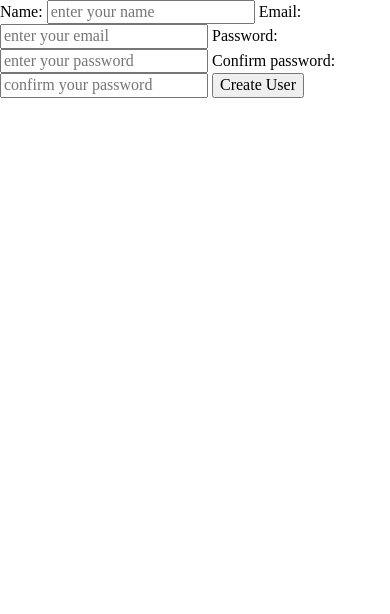
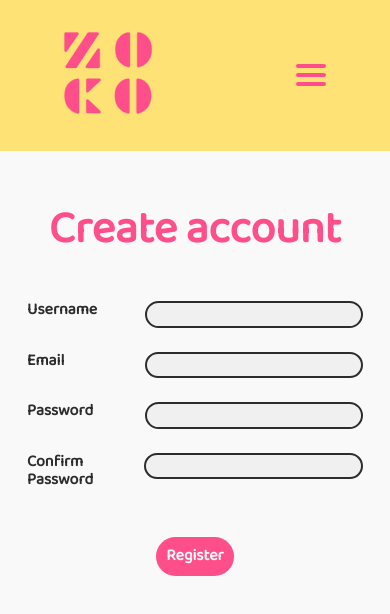
Before and after one commit to PaulaBCdev/practica_frontend, a plain HTML site: page register.html in a window 390 px wide. Drawn offline with Linux system fonts and the light colour scheme.

Commit message:
register page design with responsive

```diff
--- a/register.html
+++ b/register.html
@@ -5,29 +5,72 @@
     <meta charset="UTF-8">
     <meta name="viewport" content="width=device-width, initial-scale=1.0">
     <title>Register</title>
+    <link rel="stylesheet" href="https://fonts.googleapis.com/css2?family=Baloo+2&display=swap">
     <link rel="stylesheet" href="./styles/normalize.css">
+    <link rel="stylesheet" href="./styles/common.css">
+    <link rel="stylesheet" href="./styles/navbar.css">
+    <link rel="stylesheet" href="./styles/loader.css">
     <link rel="stylesheet" href="./styles/notifications.css">
+    <link rel="stylesheet" href="./styles/register.css">
 </head>
 
-<body>
-    <form>
-        <label for="name">Name: </label>
-        <input type="text" id="name" name="name" placeholder="enter your name">
+<body class="main-bg">
+    <h1 class="sr-only">Zoco - Register</h1>
 
-        <label for="email">Email: </label>
-        <input type="email" id="email" name="email" placeholder="enter your email" required>
+    <!-- HEADER -->
+    <header class="header">
+        <picture>
+            <source media="(width > 768px)" srcset="./assets/ZOCO-recto.svg">
+            <source srcset="./assets/ZOCO-cuadrado.svg">
+            <img class="logo" src="./assets/ZOCO-cuadrado.svg">
+        </picture>
 
-        <label for="password">Password: </label>
-        <input type="password" id="password" name="password" placeholder="enter your password" required minlength="6">
+        <nav class="nav">
+            <input type="checkbox" id="menu-btn" name="menu-btn">
+            <label for="menu-btn" class="burguer-btn">
+                <span></span>
+                <span></span>
+                <span></span>
+            </label>
 
-        <label for="password-confirm">Confirm password: </label>
-        <input type="password" id="password-confirm" name="password" placeholder="confirm your password" required
-            minlength="6">
+            <ul class="session"></ul>
+        </nav>
+    </header>
 
-        <button type="submit">Create User</button>
-    </form>
+    <!-- FORM -->
+    <main class="main register">
+        <h2 class="heading-2">Create account</h2>
 
-    <div class="notifications"></div>
+        <form class="form">
+            <div class="register-element">
+                <label for="name">Username </label>
+                <input type="text" id="name" name="name">
+            </div>
+
+            <div class="register-element">
+                <label for="email">Email </label>
+                <input type="email" id="email" name="email" required>
+            </div>
+
+            <div class="register-element">
+                <label for="password">Password </label>
+                <input type="password" id="password" name="password" required minlength="6">
+            </div>
+
+            <div class="register-element">
+                <label class="password-confirm-element" for="password-confirm">Confirm Password </label>
+                <input type="password" id="password-confirm" name="password" required minlength="6">
+            </div>
+
+            <div class="btn-element">
+                <button class="register-btn" type="submit">Register</button>
+            </div>
+        </form>
+
+        <div class="notifications"></div>
+        <div class="loader hidden"></div>
+    </main>
+
     <script type="module" src="./register.js"></script>
 </body>
 
--- a/register.js
+++ b/register.js
@@ -1,11 +1,13 @@
 import { loaderController } from './loader/loaderController.js'
 import { registerController } from "./register/registerController.js";
 import { notificationsController } from './notifications/notificationsController.js'
+import { sessionController } from './session/sessionController.js'
 
 document.addEventListener("DOMContentLoaded", () => {
     const registerForm = document.querySelector('form')
     const loader = document.querySelector('.loader')
     const notifications = document.querySelector('.notifications')
+    const session = document.querySelector(".session")
     const { show, hide } = loaderController(loader)
     const { showNotification } = notificationsController(notifications)
 
@@ -29,4 +31,5 @@ document.addEventListener("DOMContentLoaded", () => {
     })
 
     registerController(registerForm)
+    sessionController(session)
 })
--- a/styles/common.css
+++ b/styles/common.css
@@ -8,7 +8,7 @@
     --secondary-color: #FFE275;
     --tertiary-color: #00C2A8;
     --border-color: #2C2C2C;
-    --input-color: rgba(217, 217, 217, 37);
+    --input-color: rgba(217, 217, 217, 0.3);
     font-family: 'Baloo 2';
 }
 
@@ -56,3 +56,62 @@ li {
     padding: 10px 0;
     list-style: none;
 }
+
+.heading-2 {
+    font-size: 45px;
+    font-weight: bold;
+    color: var(--main-text-color);
+    text-align: center;
+}
+
+form {
+    display: grid;
+    grid-template-columns: repeat(1, 400px);
+    justify-content: center;
+    gap: 1rem;
+
+
+
+    .register-element {
+        display: flex;
+        flex-direction: row;
+        justify-content: space-between;
+        margin: 0.5rem 2rem 0 2rem;
+
+        label {
+            margin-bottom: 0.5rem;
+            font-weight: bold;
+            color: var(--text-color);
+        }
+
+        input {
+            width: 65%;
+            border: solid var(--border-color);
+            border-radius: 20px;
+            border-width: 2px;
+            background-color: var(--input-color);
+        }
+    }
+
+    .btn-element {
+        justify-self: center;
+        margin-top: 1.5em;
+
+        .register-btn {
+            border: none;
+            border-radius: 20px;
+            background-color: var(--main-color);
+            color: var(--secondary-text-color);
+            font-weight: bold;
+            padding: 10px;
+            transition: background-color 1s;
+        }
+    }
+}
+
+@media screen and (hover: hover) {
+    form .btn-element .register-btn:hover {
+        cursor: pointer;
+        background-color: var(--main-color-light);
+    }
+}
--- /dev/null
+++ b/styles/register.css
@@ -0,0 +1,12 @@
+.register {
+
+    .form {
+        .register-element {
+
+            #password-confirm {
+                height: 60%;
+                width: 70%;
+            }
+        }
+    }
+}
```
